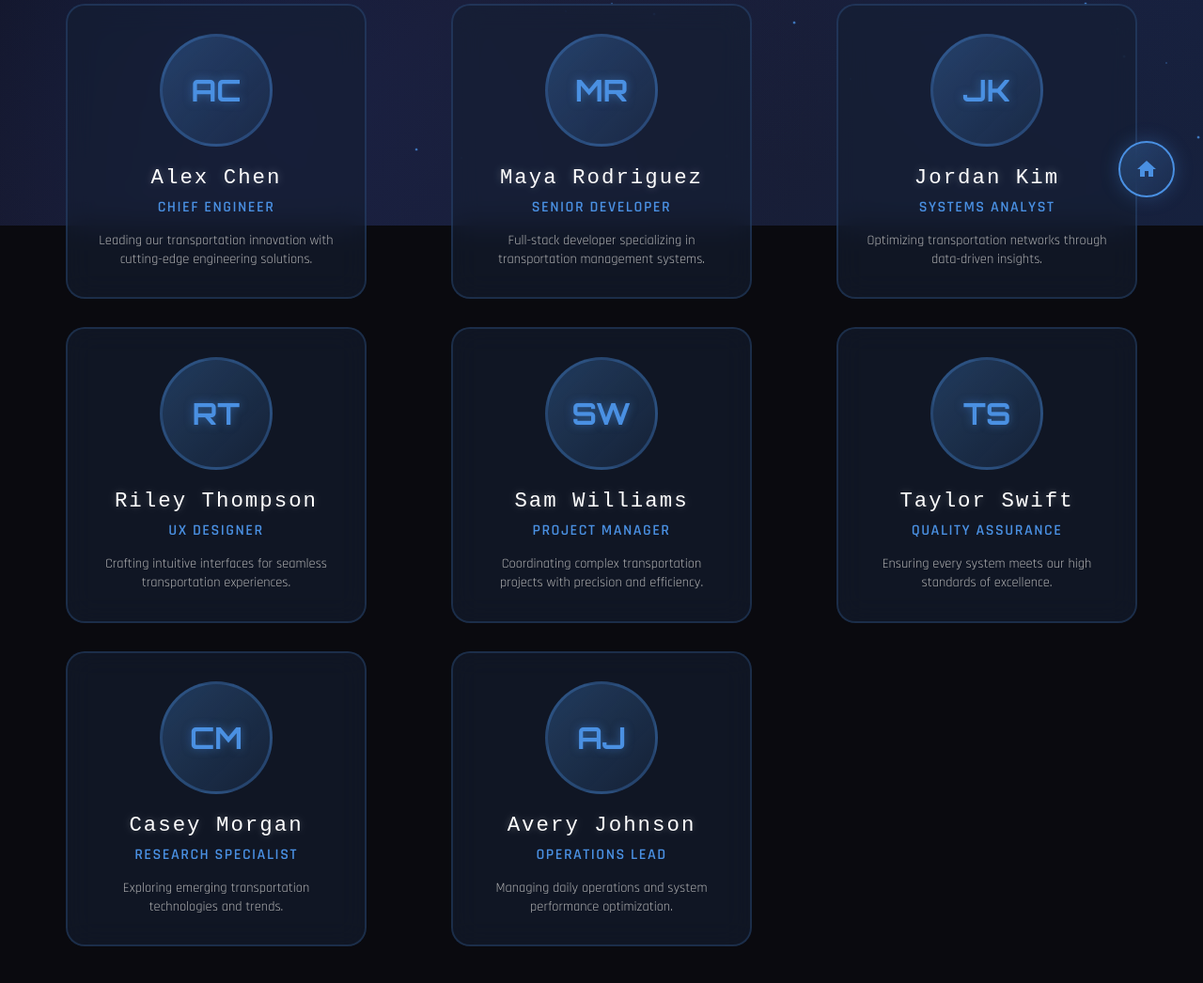
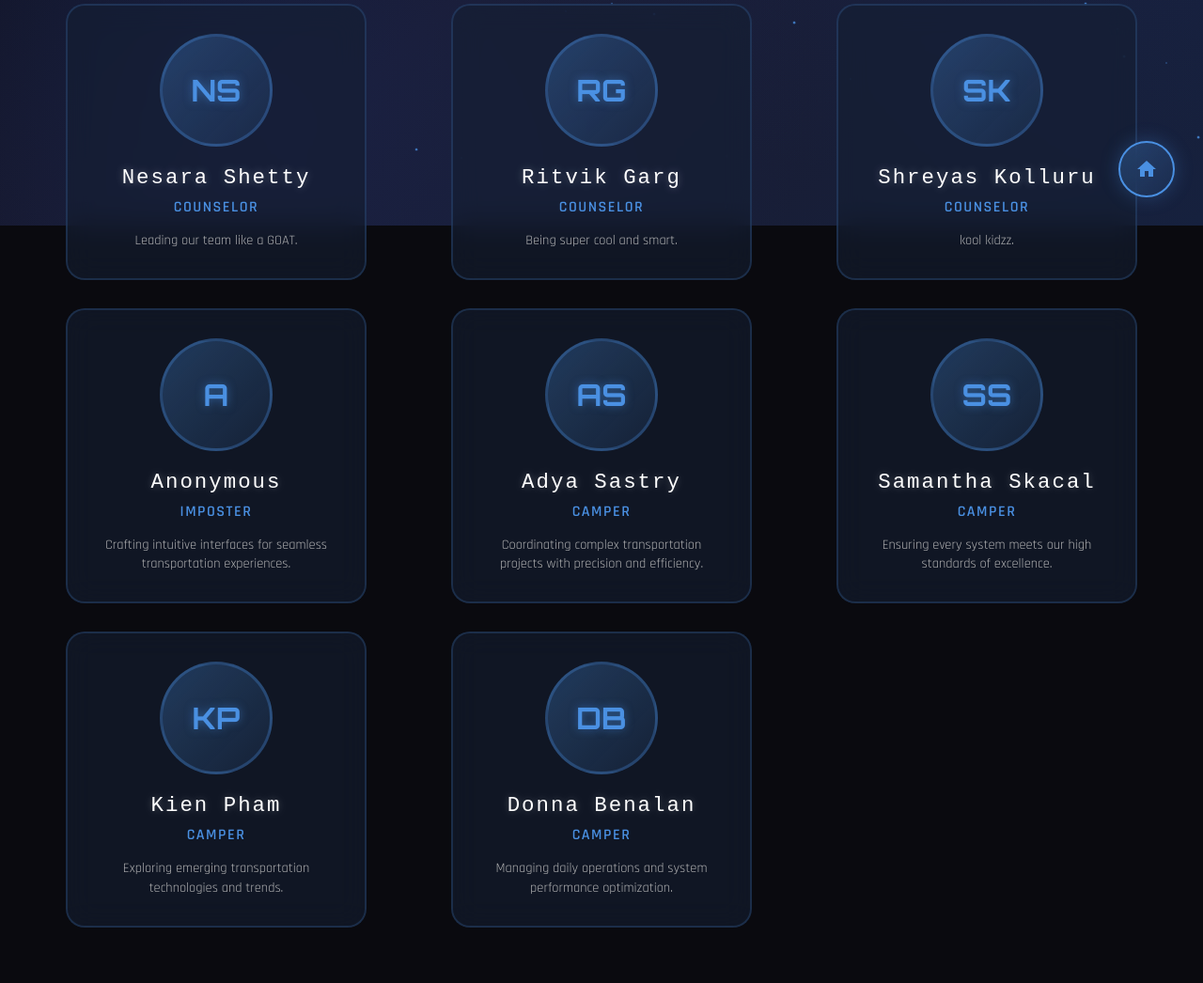
Before and after one commit to AdyaS2010/district-6-tributes, a plain HTML site: page tributes.html in a window 1280 px wide. Shown: the part 560-1606 px from the top of the page at 94% size. Drawn offline with Linux system fonts and the light colour scheme; a web font is replaced by a local one.

Commit message:
Update tributes.html

```diff
--- a/tributes.html
+++ b/tributes.html
@@ -480,43 +480,43 @@
         // (simplified) tribute data - relatively easy to customize for our team!
         const tributeData = [
             {
-                name: "Alex Chen",
-                role: "Chief Engineer",
-                bio: "Leading our transportation innovation with cutting-edge engineering solutions."
+                name: "Nesara Shetty",
+                role: "Counselor",
+                bio: "Leading our team like a GOAT."
             },
             {
-                name: "Maya Rodriguez",
-                role: "Senior Developer",
-                bio: "Full-stack developer specializing in transportation management systems."
+                name: "Ritvik Garg",
+                role: "Counselor",
+                bio: "Being super cool and smart."
             },
             {
-                name: "Jordan Kim",
-                role: "Systems Analyst",
-                bio: "Optimizing transportation networks through data-driven insights."
+                name: "Shreyas Kolluru",
+                role: "Counselor",
+                bio: "kool kidzz."
             },
             {
-                name: "Riley Thompson",
-                role: "UX Designer",
+                name: "Anonymous",
+                role: "Imposter",
                 bio: "Crafting intuitive interfaces for seamless transportation experiences."
             },
             {
-                name: "Sam Williams",
-                role: "Project Manager",
+                name: "Adya Sastry",
+                role: "Camper",
                 bio: "Coordinating complex transportation projects with precision and efficiency."
             },
             {
-                name: "Taylor Swift",
-                role: "Quality Assurance",
+                name: "Samantha Skacal",
+                role: "Camper",
                 bio: "Ensuring every system meets our high standards of excellence."
             },
             {
-                name: "Casey Morgan",
-                role: "Research Specialist",
+                name: "Kien Pham",
+                role: "Camper",
                 bio: "Exploring emerging transportation technologies and trends."
             },
             {
-                name: "Avery Johnson",
-                role: "Operations Lead",
+                name: "Donna Benalan",
+                role: "Camper",
                 bio: "Managing daily operations and system performance optimization."
             }
         ];
```
